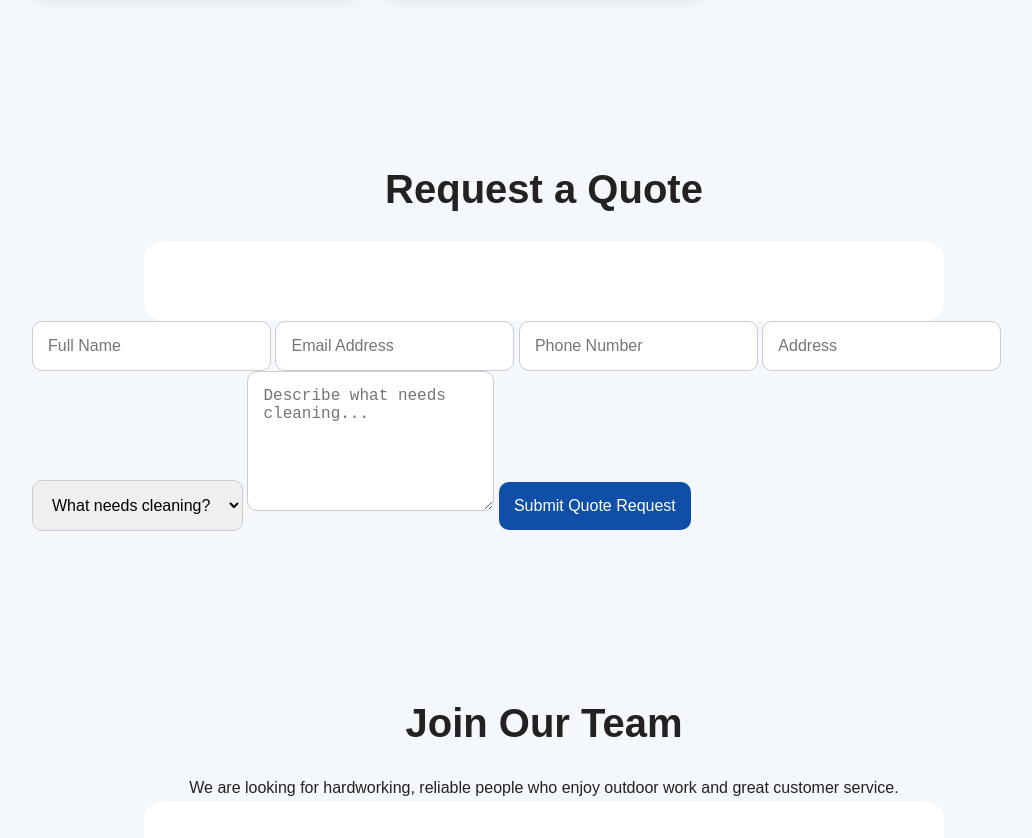
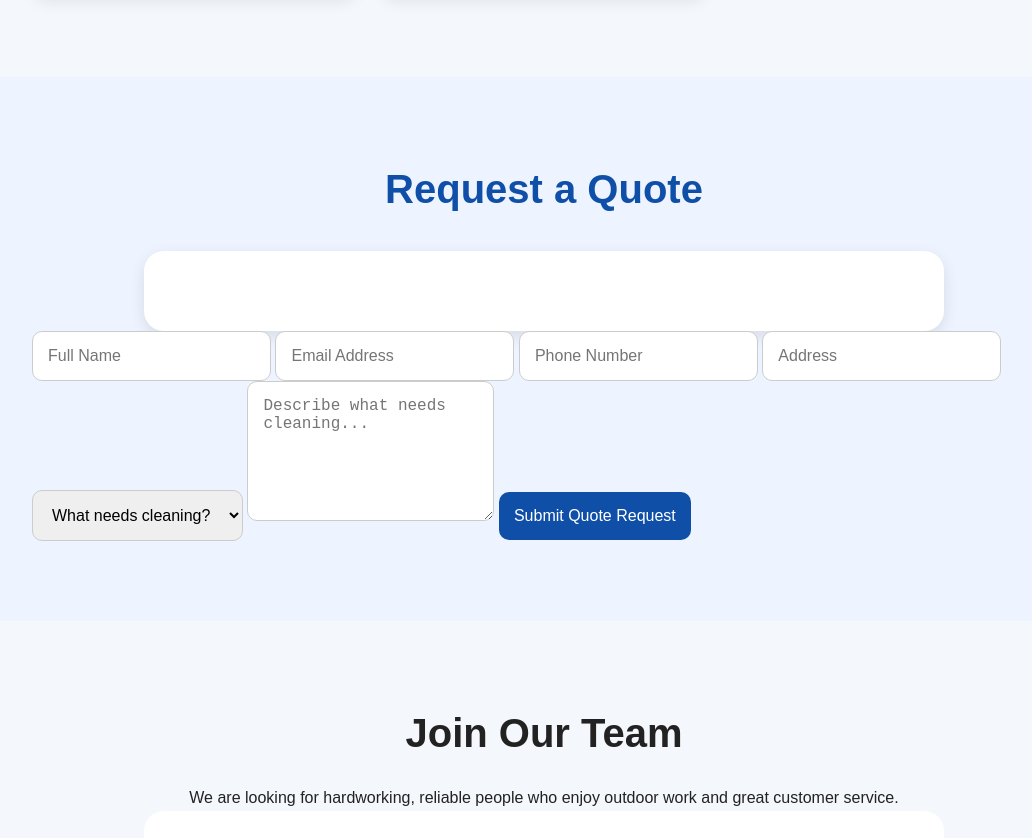
Before and after one commit to firstchoisewindowcleaning/First-Choise-Window-Cleaning-LTD, a plain HTML site: page index.html in a window 1280 px wide. Shown: the part 1776-2614 px from the top of the page, without its empty margins (96-1128 px from the left). Drawn offline with Linux system fonts and the light colour scheme.

Commit message:
Update styles.css

```diff
--- a/styles.css
+++ b/styles.css
@@ -90,7 +90,6 @@ section {
 
 .about h2,
 .services h2,
-.quote-section h2,
 .jobs h2,
 .hours h2,
 footer h2 {
@@ -98,7 +97,29 @@ footer h2 {
     margin-bottom: 20px;
     font-size: 2.5rem;
 }
+.quote-section {
+    padding: 80px 10%;
+    background: #eef4ff;
+}
 
+.quote-section h2 {
+    text-align: center;
+    margin-bottom: 30px;
+    font-size: 2.5rem;
+    color: #0f4fa8;
+}
+
+.quote-section form {
+    background: white;
+    padding: 40px;
+    border-radius: 20px;
+    max-width: 800px;
+    margin: auto;
+    display: flex;
+    flex-direction: column;
+    gap: 20px;
+    box-shadow: 0 5px 15px rgba(0,0,0,0.1);
+}
 .about p,
 .jobs p {
     text-align: center;
```
